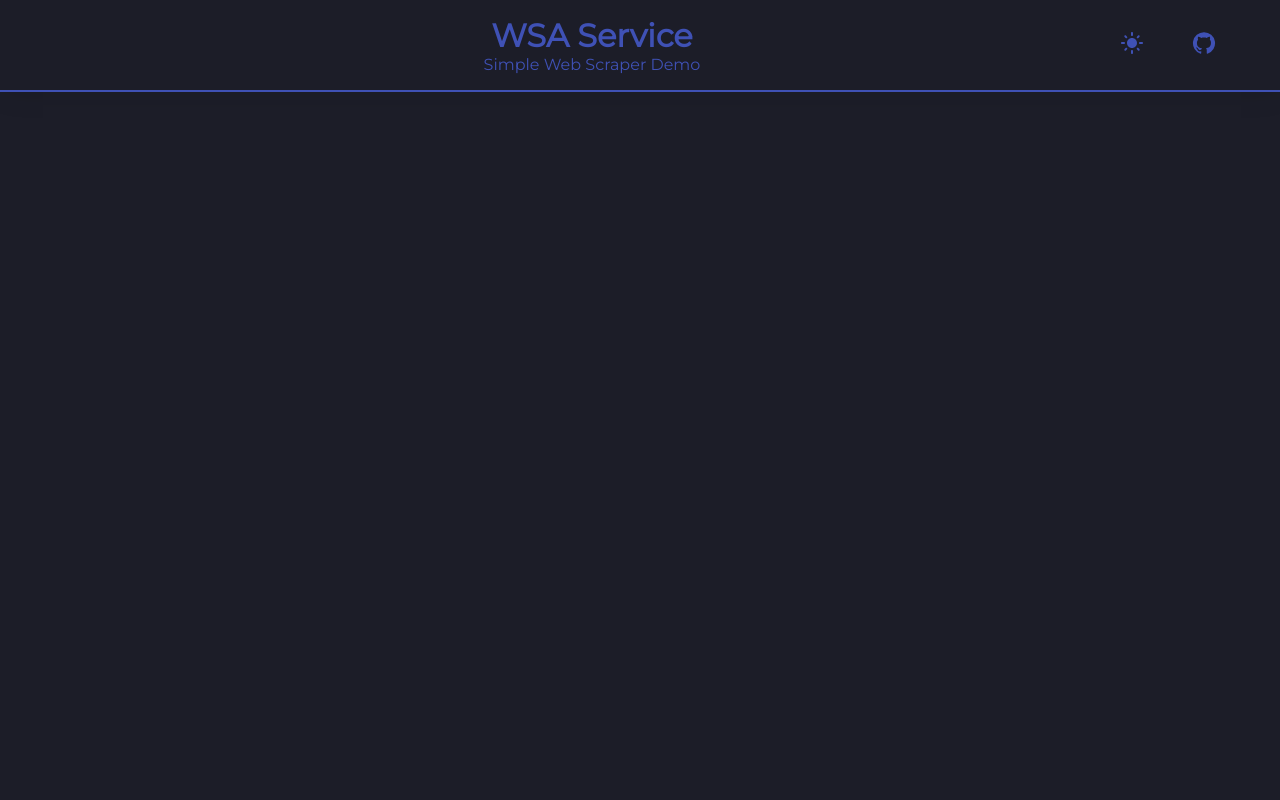
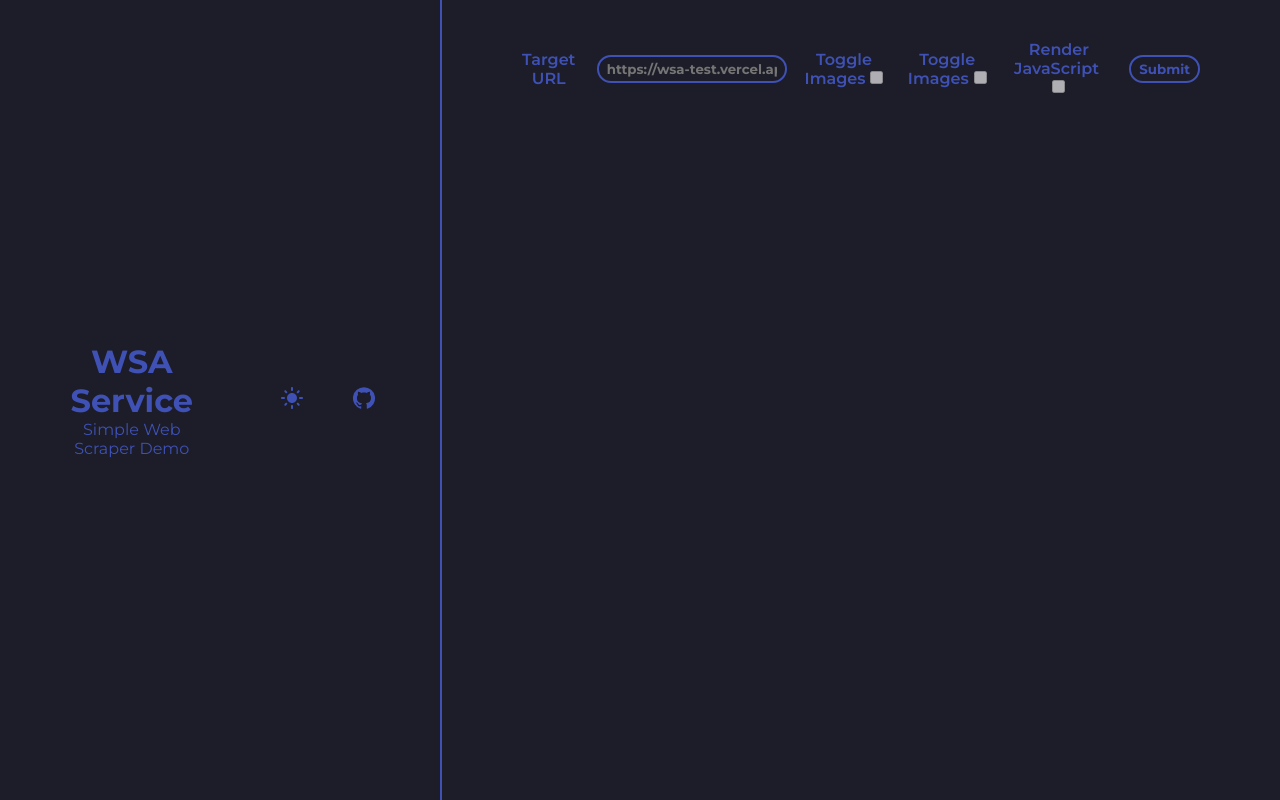
Before and after one commit to Cuaies/wsa-service, a React (Create React App) app in the folder packages/client/: page / in a window 1280 px wide. Built offline with nearby package versions, Linux system fonts and the light colour scheme.

Commit message:
refactor(client): restyle landing page

```diff
--- a/packages/client/public/index.html
+++ b/packages/client/public/index.html
@@ -7,7 +7,7 @@
     <link rel="preconnect" href="https://fonts.googleapis.com" />
     <link rel="preconnect" href="https://fonts.gstatic.com" crossorigin />
     <link
-      href="https://fonts.googleapis.com/css2?family=Montserrat:wght@300;400&display=swap"
+      href="https://fonts.googleapis.com/css2?family=Montserrat:wght@300;400;600;700&display=swap"
       rel="stylesheet"
     />
     <title>Web Scraper</title>
--- a/packages/client/src/components/navBar/navBar.scss
+++ b/packages/client/src/components/navBar/navBar.scss
@@ -4,10 +4,9 @@
   @include themify($themes) {
     display: flex;
     align-items: center;
-    padding: 2vh 8vh;
-    justify-content: right;
-    border-bottom: 2px solid themed("fill");
-    box-shadow: 1px 1px 27px 0px rgba(0, 0, 0, 0.1);
+    padding: 0 8vh;
+    border-right: 2px solid themed("fill");
+    box-shadow: 1px 1px 27px 0px #0000001a;
     -webkit-box-shadow: 1px 1px 27px 0px rgba(0, 0, 0, 0.1);
     -moz-box-shadow: 1px 1px 27px 0px rgba(0, 0, 0, 0.1);
 
@@ -24,6 +23,7 @@
       display: flex;
       justify-content: right;
       flex-direction: row;
+      padding-left: 5rem;
       gap: 3rem;
 
       #theme-selector {
--- a/packages/client/src/pages/Landing/Landing.tsx
+++ b/packages/client/src/pages/Landing/Landing.tsx
@@ -1,10 +1,66 @@
 import "./landing.scss";
 import NavBar from "../../components/navBar/NavBar";
+import { Formik, Field, Form, ErrorMessage } from "formik";
+import { isURL } from "../../validators/isURL";
+
+interface Values {
+  targetURL: "";
+  imgToggle: boolean;
+  linkToggle: boolean;
+  renderJS: boolean;
+}
 
 export default function Landing() {
   return (
     <div id="landing">
       <NavBar />
+      <div className="container">
+        <Formik
+          initialValues={{
+            targetURL: "",
+            imgToggle: false,
+            linkToggle: false,
+            renderJS: false,
+          }}
+          onSubmit={async (values: Values) => {
+            // TODO: Send request to server
+          }}
+        >
+          {() => (
+            <Form>
+              <div className="form-container">
+                <label htmlFor="targetURL">Target URL</label>
+                <Field
+                  className="text"
+                  type="text"
+                  id="targetURL"
+                  name="targetURL"
+                  placeholder="https://wsa-test.vercel.app"
+                  validate={isURL}
+                />
+                <ErrorMessage name="targetURL" className="error" />
+
+                <label>
+                  <label htmlFor="imgToggle">Toggle Images</label>
+                  <Field type="checkbox" name="imgToggle" disabled={true} />
+                </label>
+
+                <label>
+                  <label htmlFor="linkToggle">Toggle Images</label>
+                  <Field type="checkbox" name="linkToggle" disabled={true} />
+                </label>
+
+                <label>
+                  <label htmlFor="renderJS">Render JavaScript</label>
+                  <Field type="checkbox" name="renderJS" disabled={true} />
+                </label>
+
+                <button type="submit">Submit</button>
+              </div>
+            </Form>
+          )}
+        </Formik>
+      </div>
     </div>
   );
 }
--- a/packages/client/src/pages/Landing/landing.scss
+++ b/packages/client/src/pages/Landing/landing.scss
@@ -1,3 +1,52 @@
+@import "../../index.scss";
+
 #landing {
   height: 100vh;
+  display: flex;
+  justify-content: flex-start;
+
+  .container {
+    @include themify($themes) {
+      display: flex;
+      margin: 0;
+
+      .form-container {
+        padding: 5vh 10vh;
+        display: flex;
+        justify-content: center;
+        align-items: center;
+        flex-direction: row;
+        gap: 1rem;
+
+        .text {
+          display: flex;
+          flex-direction: column;
+          border: 2px solid themed("textColor");
+          padding: 0.5vh 1vh;
+          border-radius: 15px;
+          font-weight: bold;
+        }
+
+        label {
+          text-align: center;
+          font-size: 1rem;
+          margin-right: 0.3rem;
+          font-weight: 600;
+        }
+
+        button {
+          border: 2px solid themed("textColor");
+          padding: 0.5vh 1vh;
+          border-radius: 15px;
+          font-weight: 700;
+
+          &:hover {
+            cursor: pointer;
+            background-color: themed("textColor");
+            color: themed("bg");
+          }
+        }
+      }
+    }
+  }
 }
```
